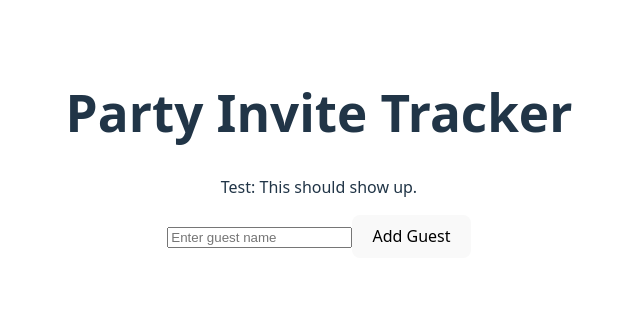
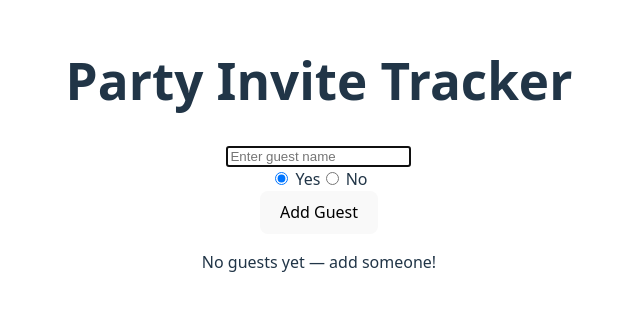
Before and after one commit to zanamama/party-invite-tracker, a React (Vite) app: page / in a window 1280 px wide. Shown: the part 246-556 px from the top of the page, without its empty margins (321-961 px from the left). Built offline with nearby package versions, Linux system fonts and the light colour scheme.

Commit message:
Implemented full party invite tracker with RSVP and visual feedback: yes/no, show message for new inputs, click handler, radio button / toggle

```diff
--- a/src/App.jsx
+++ b/src/App.jsx
@@ -5,16 +5,47 @@ export default function App() {
   const [guests, setGuests] = useState([]);
   const [newGuest, setNewGuest] = useState('');
 
+  const handleAddGuest = () => {
+    if (newGuest.trim() !== '') {
+      const rsvp = document.querySelector('input[name="rsvp"]:checked')?.value || 'yes';
+      setGuests([...guests, { name: newGuest.trim(), rsvp }]);
+      setNewGuest('');
+    }
+  };
+
   return (
-    <div>
+    <div className="App">
       <h1>Party Invite Tracker</h1>
-      <p>Test: This should show up.</p>
-      <input
-        type="text"
-        value={newGuest}
-        onChange={(e) => setNewGuest(e.target.value)}
-        placeholder="Enter guest name" />
-        <button>Add Guest</button>
+      <div className="input-group">
+        <input
+          type="text"
+          value={newGuest}
+          onChange={(e) => setNewGuest(e.target.value)}
+          placeholder="Enter guest name"
+          autoFocus
+        />
+        <div className="rsvp-options">
+          <label>
+            <input type="radio" name="rsvp" value="yes" defaultChecked /> Yes
+          </label>
+          <label>
+            <input type="radio" name="rsvp" value="no" /> No
+          </label>
+        </div>
+        <button onClick={handleAddGuest}>Add Guest</button>
+      </div>
+
+      <ul className="guest-list">
+        {guests.length === 0 ? (
+          <li className="empty">No guests yet — add someone!</li>
+        ) : (
+          guests.map((guest, index) => (
+            <li key={index} className={`guest-item ${guest.rsvp}`}>
+              {guest.name} — <span className="rsvp-status">{guest.rsvp === 'yes' ? '✅ Yes' : '❌ No'}</span>
+            </li>
+          ))
+        )}
+      </ul>
     </div>
   );
 }
```
